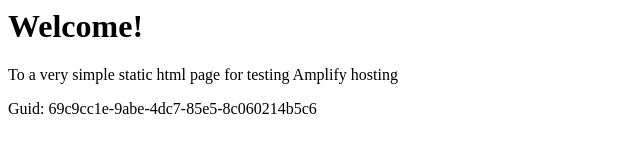
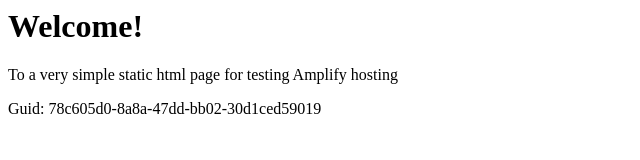
Before and after one commit to aws-aemilia-lhr/Github-PR-Commit-Integration-Test-DoNotTouch-GitHubWebhookPushCanaryTest-v1-prod-eu-west-2, a website: page src/index.html in a window 1280 px wide. Shown: the full height of the page, 0-640 px from the left. Drawn offline with Linux system fonts and the light colour scheme.

Commit message:
commit from integ tests

```diff
--- a/src/index.html
+++ b/src/index.html
@@ -12,6 +12,6 @@
 <body>
     <h1>Welcome!</h1>
     <p>To a very simple static html page for testing Amplify hosting</p>
-    <p>Guid: 69c9cc1e-9abe-4dc7-85e5-8c060214b5c6</p></body>
+    <p>Guid: 78c605d0-8a8a-47dd-bb02-30d1ced59019</p></body>
 
 </html>
```
